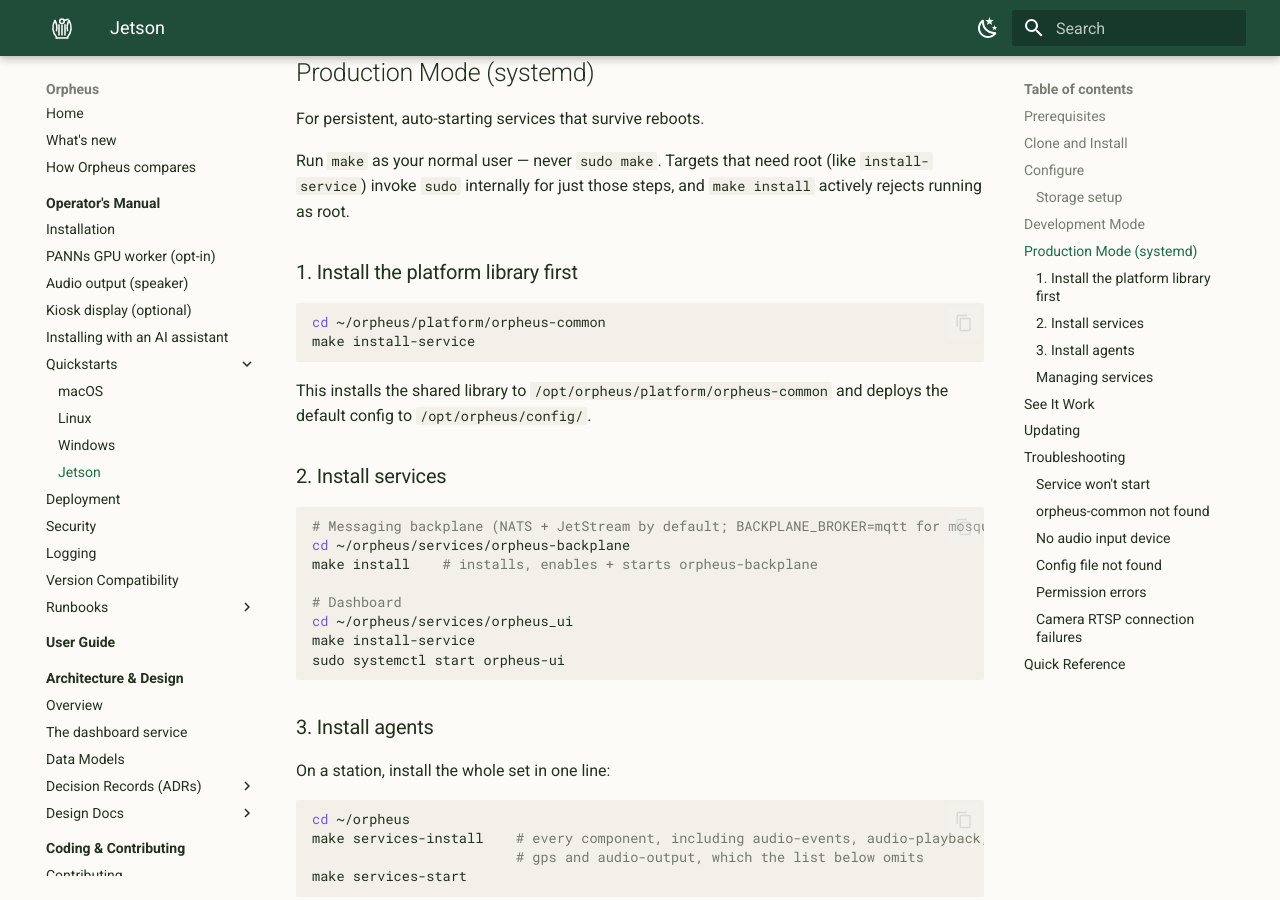
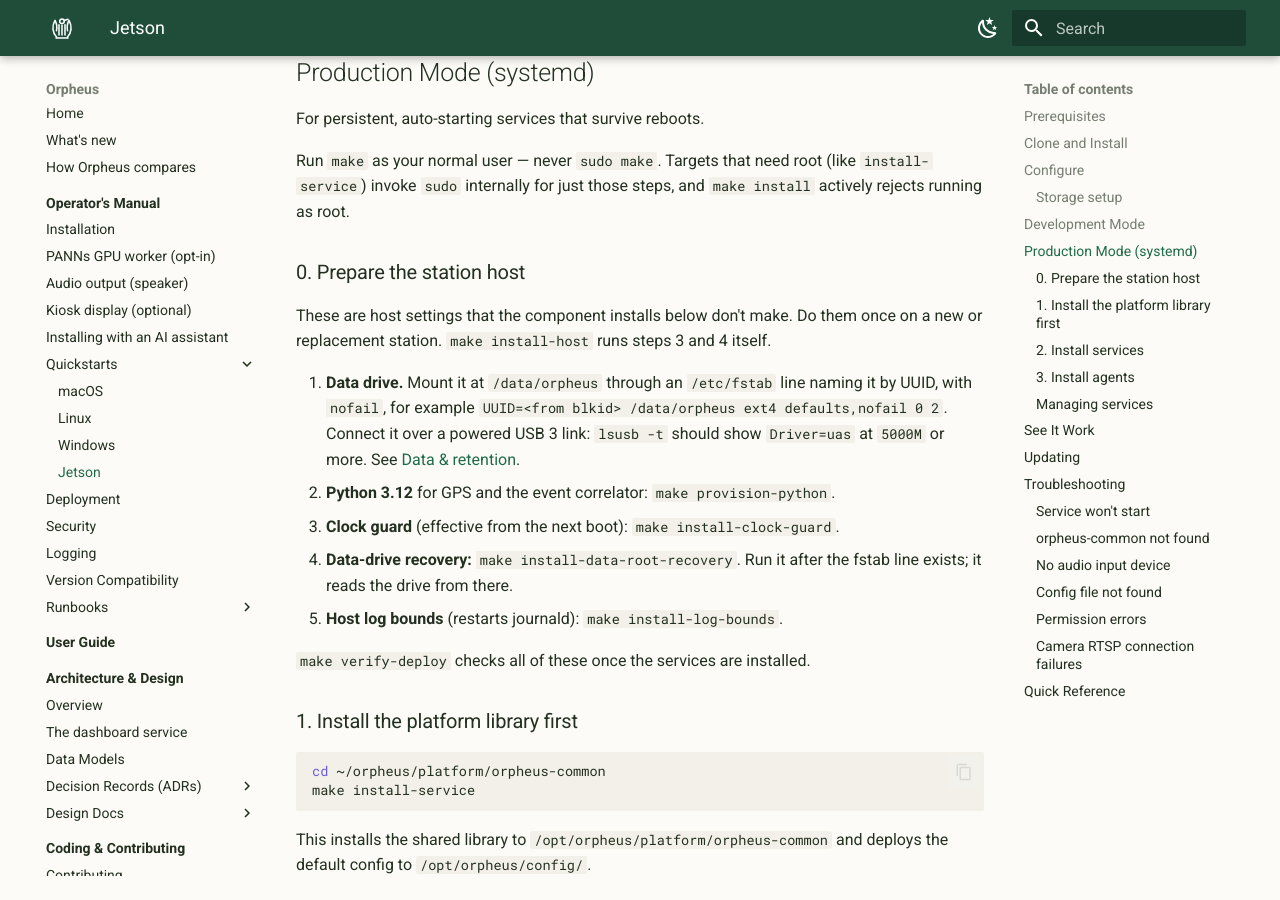
Before and after one commit to scottchronicity/orpheus, an MkDocs documentation site: the page built from docs/JETSON_QUICKSTART.md, in a window 1280 px wide and 900 px high, scrolled down 3290 px. Built offline with MkDocs 1.6.1 and Material for MkDocs 9.7.7, drawn with Linux system fonts in a browser that asks for light colours.

Commit message:
docs(jetson): the host setup a new or replacement station needs
The quickstart's production path (services-install, services-start)
installs the components but not the host settings the station depends
on: the data drive's fstab line (UUID, nofail, mounted at /data/orpheus,
on a powered USB 3 link), provision-python for the 3.12 components, the
clock guard, data-drive recovery and the host log bounds. A replacement
Jetson set up from the quickstart alone would boot without any of them.
Add them as step 0, and note that install-host runs the clock guard and
recovery itself.

```diff
--- a/docs/JETSON_QUICKSTART.md
+++ b/docs/JETSON_QUICKSTART.md
@@ -127,6 +127,25 @@ For persistent, auto-starting services that survive reboots.
 Run `make` as your normal user — never `sudo make`. Targets that need
 root (like `install-service`) invoke `sudo` internally for just those
 steps, and `make install` actively rejects running as root.
+
+### 0. Prepare the station host
+
+These are host settings that the component installs below don't make. Do
+them once on a new or replacement station. `make install-host` runs steps 3
+and 4 itself.
+
+1. **Data drive.** Mount it at `/data/orpheus` through an `/etc/fstab` line
+   naming it by UUID, with `nofail`, for example
+   `UUID=<from blkid> /data/orpheus ext4 defaults,nofail 0 2`. Connect it
+   over a powered USB 3 link: `lsusb -t` should show `Driver=uas` at
+   `5000M` or more. See [Data & retention](operator-manual/index.md#7-data-retention).
+2. **Python 3.12** for GPS and the event correlator: `make provision-python`.
+3. **Clock guard** (effective from the next boot): `make install-clock-guard`.
+4. **Data-drive recovery:** `make install-data-root-recovery`. Run it after
+   the fstab line exists; it reads the drive from there.
+5. **Host log bounds** (restarts journald): `make install-log-bounds`.
+
+`make verify-deploy` checks all of these once the services are installed.
 
 ### 1. Install the platform library first
 
```
